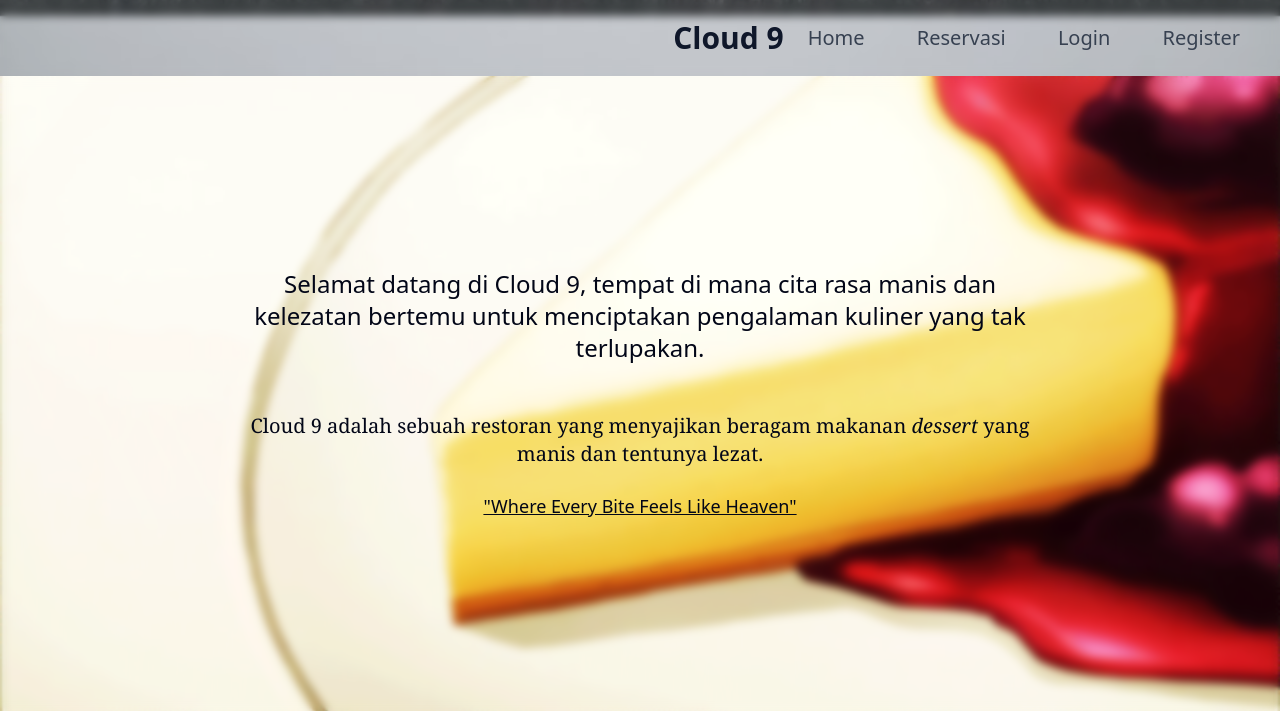
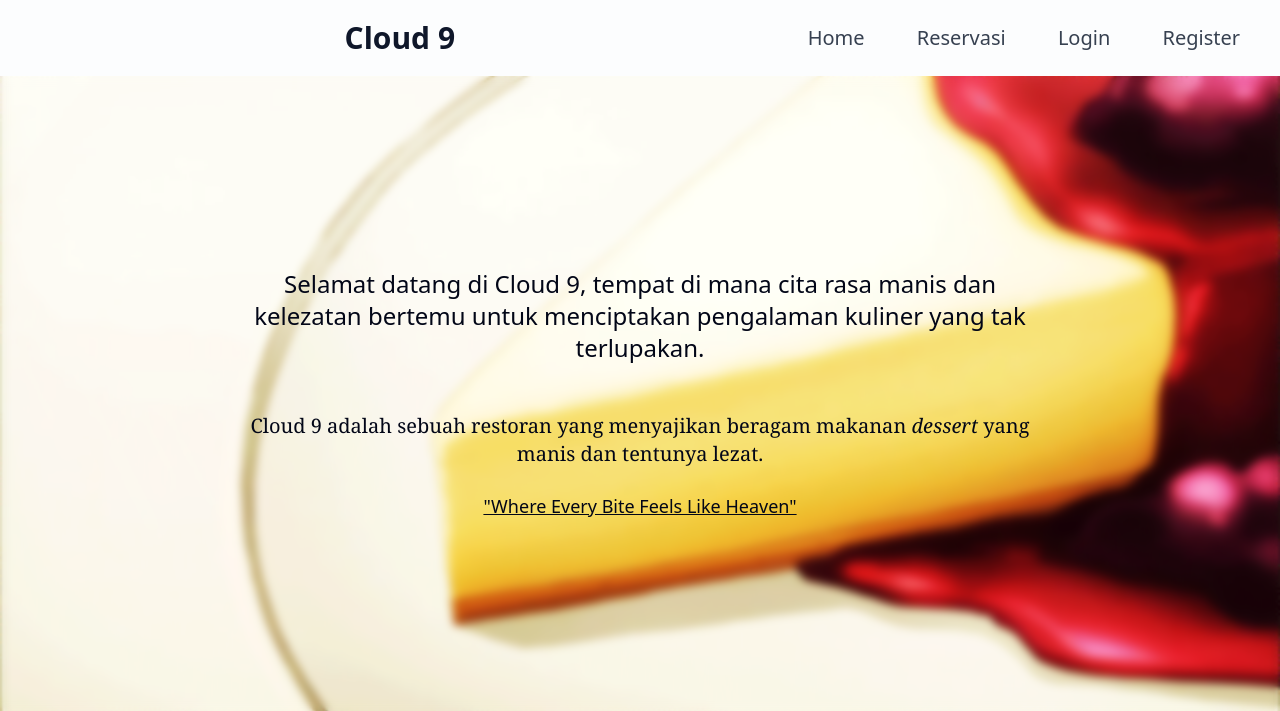
Before and after one commit to azhkrt/cloud-9, a Laravel app: page / in a window 1280 px wide. Shown: the top 711 px of the page. Run offline with Laravel 12, Linux system fonts and the light colour scheme; style sheets or scripts are compiled from the project's sources.

Commit message:
fix code

```diff
--- a/resources/views/landing.blade.php
+++ b/resources/views/landing.blade.php
@@ -15,14 +15,13 @@
 
 <body>
     <!--navbar-->
-    <section
-        class="bg-black bg-[url('/public/images/background-nav.png')] bg-[position:center_1rem] no-repeat bg-cover sticky top-0 z-50">
+    <section class=" bg-[position:center_1rem] no-repeat bg-cover sticky top-0 z-50">
         <nav class="bg-slate-100/20 backdrop-blur-sm p-4">
             <div class="container flex items-center justify-between">
                 <a href="/"
                     class="inline-block text-slate-900 text-3xl font-bold ml-auto rounded-md transition-all ease-in-out duration-200 hover:scale-125 active:scale-95">Cloud
                     9</a>
-                <div>
+                <div class="justify-center items-center ml-auto">
                     <a href="/"
                         class="inline-block text-gray-700 hover:text-slate-900 px-6 py-2 rounded-md text-xl font-medium transition-all ease-in-out duration-200 hover:scale-125 active:scale-95">Home</a>
                     <a href="{{ route('reservasi') }}"
```
Also changed, not shown: 3 other files.
